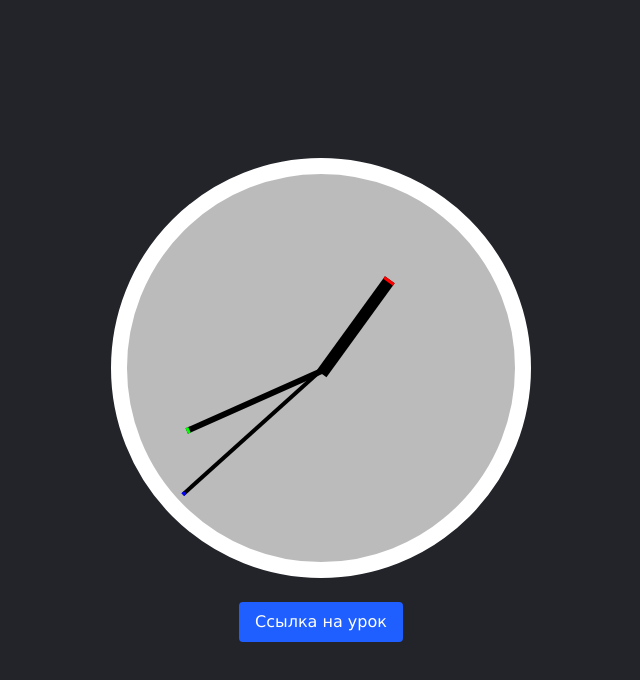
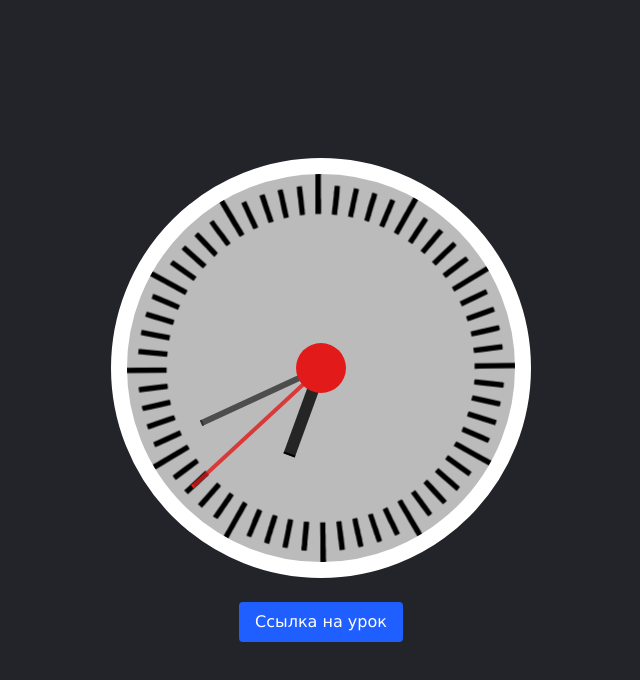
Before and after one commit to artemy-onuchin/learning-javascript, a website: page css+js_clock/index.html in a window 1280 px wide. Shown: the whole page, without its empty margins (319-959 px from the left). Drawn offline with Linux system fonts and the light colour scheme.

Commit message:
Updated clock

```diff
--- a/css+js_clock/index.html
+++ b/css+js_clock/index.html
@@ -12,9 +12,17 @@
 
     <div class="clock">
         <div class="clock__inner">
-            <div class="hand hand__hour"></div>
-            <div class="hand hand__minute"></div>
-            <div class="hand hand__second"></div>
+            <div class="clock__cover"></div>
+            <div class="hand__container hand__container--hour">
+                <div class="hand hand__hours"></div>
+            </div>
+            <div class="hand__container hand__container--minutes">
+                <div class="hand hand__minutes"></div>
+            </div>
+            <div class="hand__container hand__container--seconds">
+                <div class="hand hand__seconds"></div>
+            </div>
+            <div class="clock__face"></div>
         </div>
     </div>
 
--- a/css+js_clock/script.js
+++ b/css+js_clock/script.js
@@ -1,28 +1,23 @@
-const hoursHand = document.querySelector('.hand__hour')
-const minuteHand = document.querySelector('.hand__minute')
-const secondHand = document.querySelector('.hand__second')
-
+const hoursHand = document.querySelector('.hand__container--hour')
+const minuteHand = document.querySelector('.hand__container--minutes')
+const secondHand = document.querySelector('.hand__container--seconds')
 
 function setDate() {
-    const now = new Date();
+    const date = new Date();
 
-    const hours = now.getHours()
-    const hoursDegrees = (((hours / 60) * 360) + 90);
-    hoursHand.style.transform = `rotate(${hoursDegrees}deg)`
+    const hours = date.getHours();
+    const seconds = date.getSeconds();
+    const minutes = date.getMinutes();
 
-    const minutes = now.getMinutes()
-    const minutesDegrees = (((minutes / 60) * 360) + 90);
-    minuteHand.style.transform = `rotate(${minutesDegrees}deg)`
+    const hoursDegrees = 360 / 12 * hours + 30 / 60 * minutes + 0.5 / 60 * seconds - 0.75;
+    const secondsDegrees = 360 / 60 * seconds - 0.75;
+    const minutesDegrees = 360 / 60 * minutes - 0.75;
 
-    const seconds = now.getSeconds()
-    const secondsDegrees = (((seconds / 60) * 360) + 90);
-    secondHand.style.transform = `rotate(${secondsDegrees}deg)`
-
-    console.log('---')
-    console.log(hours)
-    console.log(minutes)
-    console.log(seconds)
-    console.log('---')
+    hoursHand.style.transform = `rotate(${hoursDegrees}deg)`;
+    secondHand.style.transform = `rotate(${secondsDegrees}deg)`;
+    minuteHand.style.transform = `rotate(${minutesDegrees}deg)`;
 }
 
-setInterval(setDate, 1000)
+setInterval(setDate, 1000);
+
+setDate();
--- a/css+js_clock/style.css
+++ b/css+js_clock/style.css
@@ -52,36 +52,63 @@ body {
 }
 
 .clock__inner {
+    display: flex;
     position: relative;
+    justify-content: center;
+    align-items: center;
     width: 100%;
     height: 100%;
-}
-
-.hand {
-    position: absolute;
-    top: 50%;
-    background: #000000;
-    transform-origin: 100%;
     transform: rotate(90deg);
 }
 
-.hand__hour {
-    left: 20%;
-    width: 30%;
-    height: 12px;
-    border-left: 3px solid #ff0000;
+.clock__cover {
+    position: relative;
+    width: 50px;
+    height: 50px;
+    background: #e21a1a;
+    border-radius: 50%;
+    z-index: 9999;
 }
 
-.hand__minute {
-    left: 12%;
-    width: 38%;
-    height: 6px;
-    border-left: 3px solid #00ff00;
+.clock__face {
+    position: absolute;
+    width: 100%;
+    height: 100%;
+    border-radius: 50%;
+    background: url('./clock-face.svg') center;
+    background-size: 110%;
+    z-index: 10;
 }
 
-.hand__second {
-    left: 2%;
-    width: 48%;
+.hand__container {
+    display: flex;
+    align-items: center;
+    position: absolute;
+    width: 100%;
+    height: 12px;
+    z-index: 100;
+}
+
+.hand__hours {
+    width: 25%;
+    height: 12px;
+    margin-left: 26%;
+    background: rgba(0, 0, 0, 0.8);
+    border-left: 2px solid #000000;
+}
+
+.hand__minutes {
+    width: 35%;
+    height: 6px;
+    margin-left: 16%;
+    background: rgba(50, 50, 50, 0.8);
+    border-left: 2px solid #333333;
+}
+
+.hand__seconds {
+    width: 46%;
     height: 4px;
-    border-left: 3px solid #0000ff;
+    margin-left: 5%;
+    background: rgba(226, 26, 26, 0.8);
+    border-left: 2px solid #e21a1a;
 }
```
Also changed, not shown: css+js_clock/clock-face.svg (added), css+js_clock/readme.md.
